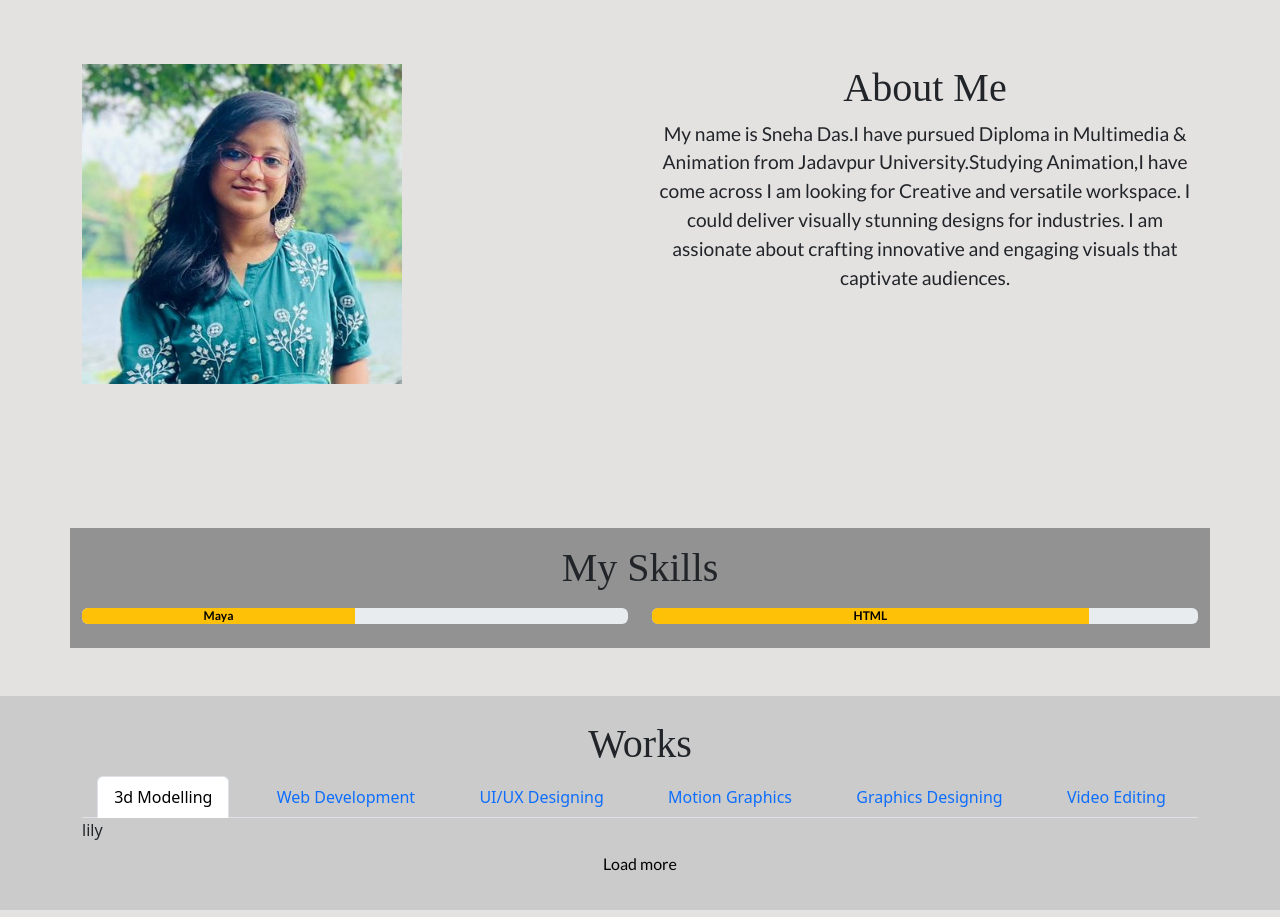
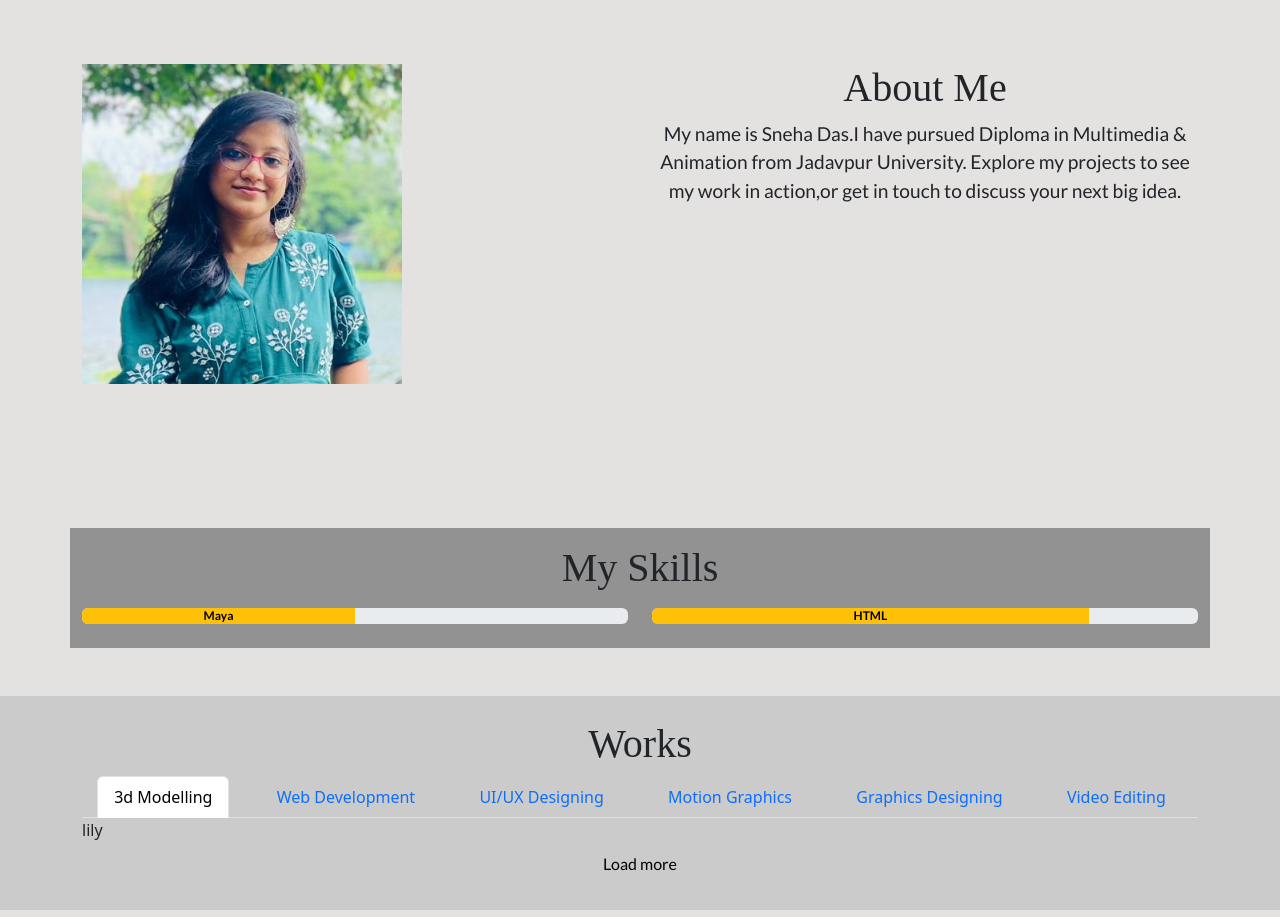
Before and after one commit to Snehadas08/portfolio-sneha, a website: page index.html in a window 1280 px wide. Shown: the part 900-1817 px from the top of the page. Drawn offline with nearby package versions, Linux system fonts and the light colour scheme; a web font is replaced by a local one.

Commit message:
about me changed

```diff
--- a/index.html
+++ b/index.html
@@ -91,14 +91,7 @@
     <div class="menu" >
         <div class="menu-body">
           <h1 class="heading">About Me</h1>
-          <p class="sub-heading">My name is Sneha Das.I have pursued Diploma in Multimedia & Animation from Jadavpur University.Studying Animation,I have come across I am
-            looking for Creative and
-            versatile workspace.
-            I could deliver visually stunning
-            designs for industries.
-            I am assionate about crafting
-            innovative and engaging visuals
-            that captivate audiences. </p>
+          <p class="sub-heading">My name is Sneha Das.I have pursued Diploma in Multimedia & Animation from Jadavpur University. Explore my projects to see my work in action,or get in touch to discuss your next big idea.</p>
          </div>
       </div>
      </div>
```
